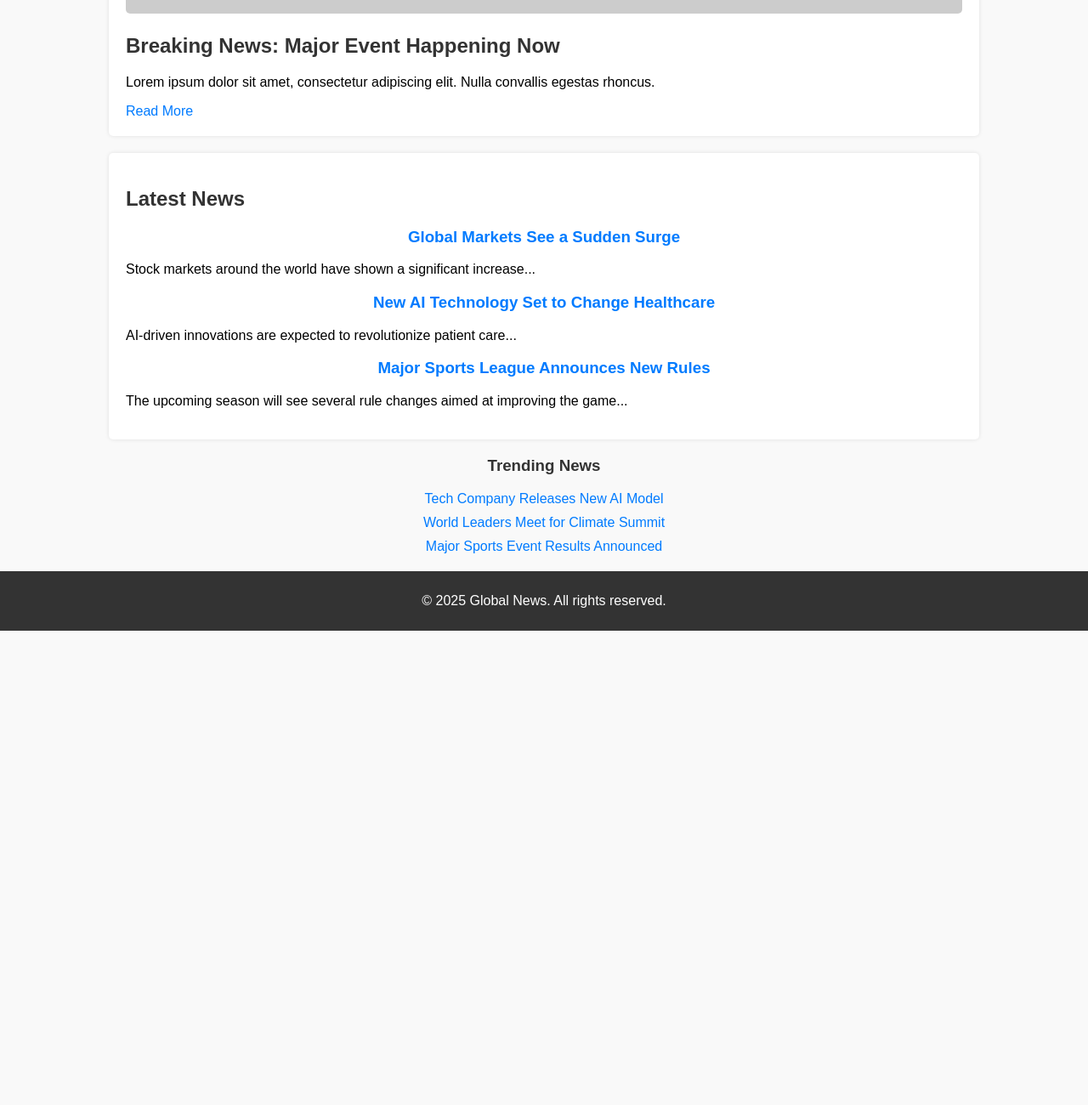
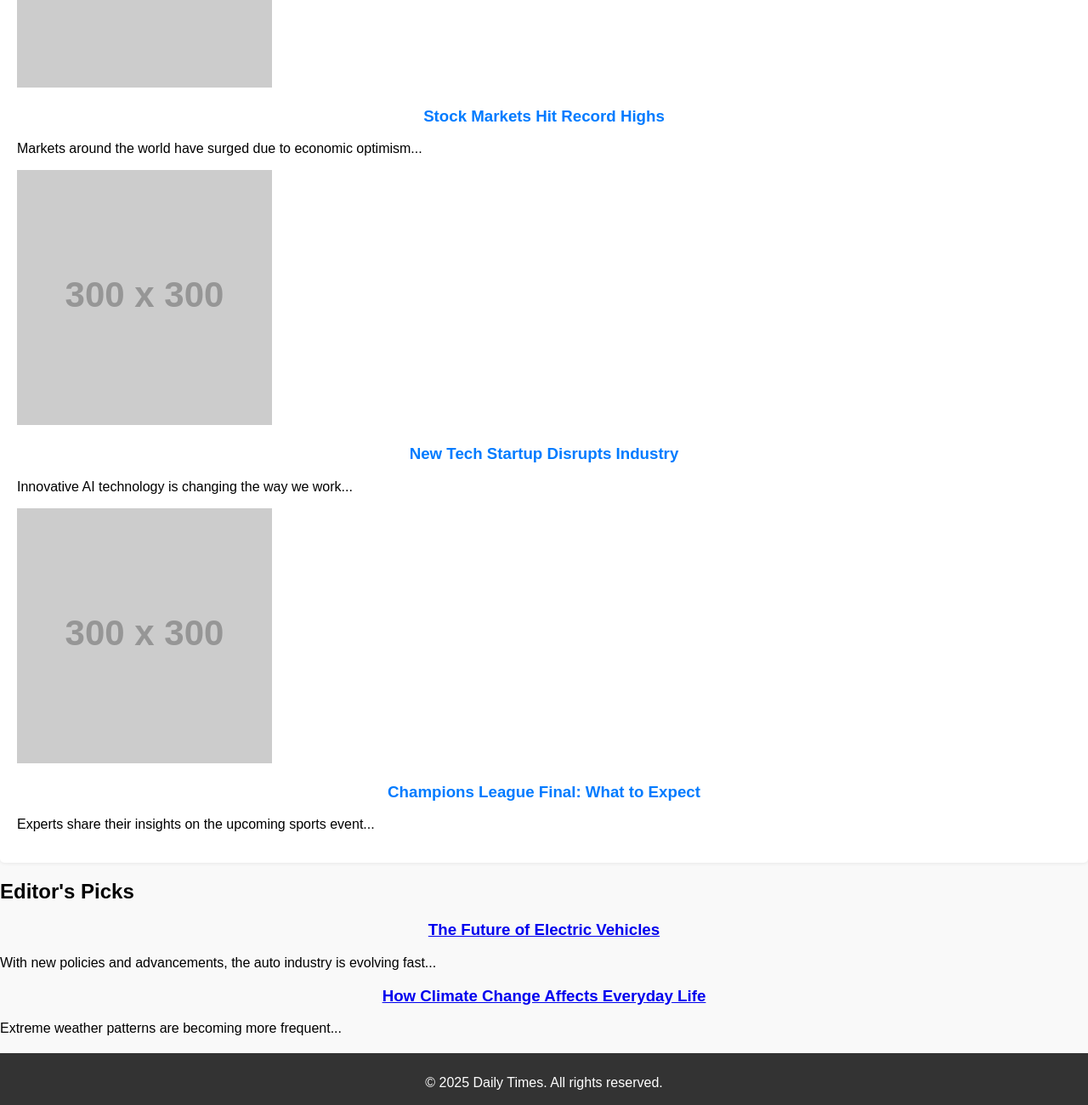
Before and after one commit to nayanaghegde/int1, a plain HTML site: page news.html in a window 1280 px wide. Shown: the part 660-1960 px from the top of the page at 85% size. Before the commit the page ends 1402 px from the top, so only its background shows below. Drawn offline with Linux system fonts and the light colour scheme; placeholder pictures from the web are drawn by us.

Commit message:
Update news.html

```diff
--- a/news.html
+++ b/news.html
@@ -3,61 +3,73 @@
 <head>
     <meta charset="UTF-8">
     <meta name="viewport" content="width=device-width, initial-scale=1.0">
-    <title>News Website</title>
+    <title>Daily Times - Online Newspaper</title>
     <link rel="stylesheet" href="stylen.css">
 </head>
 <body>
+
     <header>
-        <h1>Global News</h1>
+        <h1>Daily Times</h1>
+        <p>Your Trusted News Source</p>
         <nav>
             <ul>
                 <li><a href="#">Home</a></li>
                 <li><a href="#">World</a></li>
                 <li><a href="#">Politics</a></li>
+                <li><a href="#">Business</a></li>
+                <li><a href="#">Sports</a></li>
                 <li><a href="#">Technology</a></li>
-                <li><a href="#">Sports</a></li>
+                <li><a href="#">Entertainment</a></li>
             </ul>
         </nav>
     </header>
 
-    <main>
-        <section class="main-news">
+    <section class="breaking-news">
+        <h2>Breaking News</h2>
         <article>
-                <img src="https://via.placeholder.com/800x400" alt="News Image">
-                <h2>Breaking News: Major Event Happening Now</h2>
-                <p>Lorem ipsum dolor sit amet, consectetur adipiscing elit. Nulla convallis egestas rhoncus.</p>
+            <img src="climate.jpg" alt="Breaking News Image">
+            <h3>Global Summit Ends with New Climate Agreement</h3>
+            <p>World leaders have reached a historic deal to tackle climate change...</p>
             <a href="#">Read More</a>
         </article>
     </section>
 
     <section class="latest-news">
         <h2>Latest News</h2>
+        <div class="news-grid">
             <article>
-                <h3><a href="#">Global Markets See a Sudden Surge</a></h3>
-                <p>Stock markets around the world have shown a significant increase...</p>
+                <img src="https://via.placeholder.com/300" alt="News Image">
+                <h3><a href="#">Stock Markets Hit Record Highs</a></h3>
+                <p>Markets around the world have surged due to economic optimism...</p>
             </article>
             <article>
-                <h3><a href="#">New AI Technology Set to Change Healthcare</a></h3>
-                <p>AI-driven innovations are expected to revolutionize patient care...</p>
+                <img src="https://via.placeholder.com/300" alt="News Image">
+                <h3><a href="#">New Tech Startup Disrupts Industry</a></h3>
+                <p>Innovative AI technology is changing the way we work...</p>
             </article>
             <article>
-                <h3><a href="#">Major Sports League Announces New Rules</a></h3>
-                <p>The upcoming season will see several rule changes aimed at improving the game...</p>
+                <img src="https://via.placeholder.com/300" alt="News Image">
+                <h3><a href="#">Champions League Final: What to Expect</a></h3>
+                <p>Experts share their insights on the upcoming sports event...</p>
+            </article>
+        </div>
+    </section>
+
+    <section class="editorial">
+        <h2>Editor's Picks</h2>
+        <article>
+            <h3><a href="#">The Future of Electric Vehicles</a></h3>
+            <p>With new policies and advancements, the auto industry is evolving fast...</p>
+        </article>
+        <article>
+            <h3><a href="#">How Climate Change Affects Everyday Life</a></h3>
+            <p>Extreme weather patterns are becoming more frequent...</p>
         </article>
     </section>
 
+    <footer>
+        <p>&copy; 2025 Daily Times. All rights reserved.</p>
+    </footer>
 
-
-            <h3>Trending News</h3>
-            <ul>
-                <li><a href="#">Tech Company Releases New AI Model</a></li>
-                <li><a href="#">World Leaders Meet for Climate Summit</a></li>
-                <li><a href="#">Major Sports Event Results Announced</a></li>
-            </ul>
-    </main>
-
-    <footer>
-        <p>&copy; 2025 Global News. All rights reserved.</p>
-    </footer>
 </body>
 </html>
```
Lines whose indentation alone changed are shown as unchanged.
